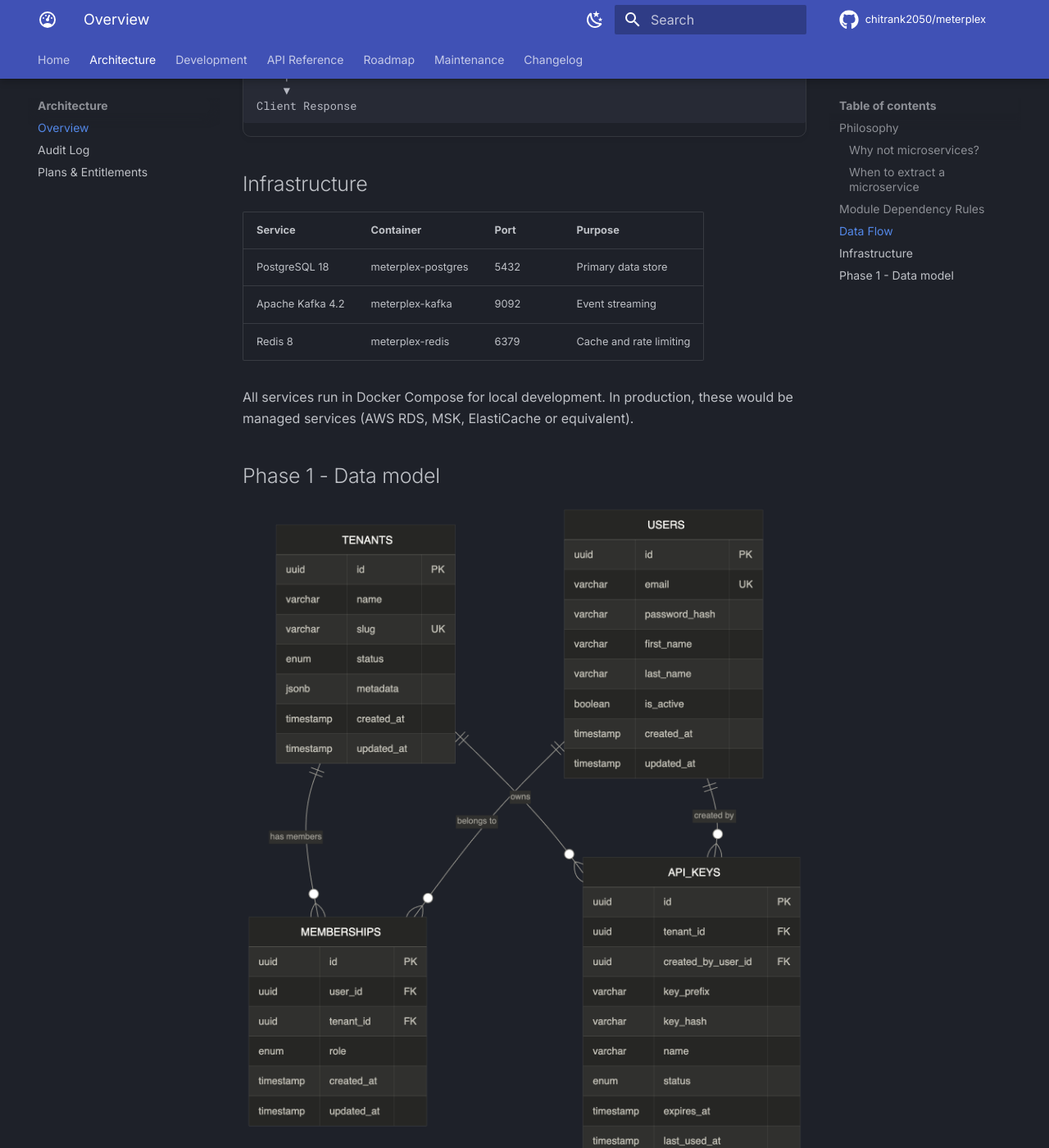
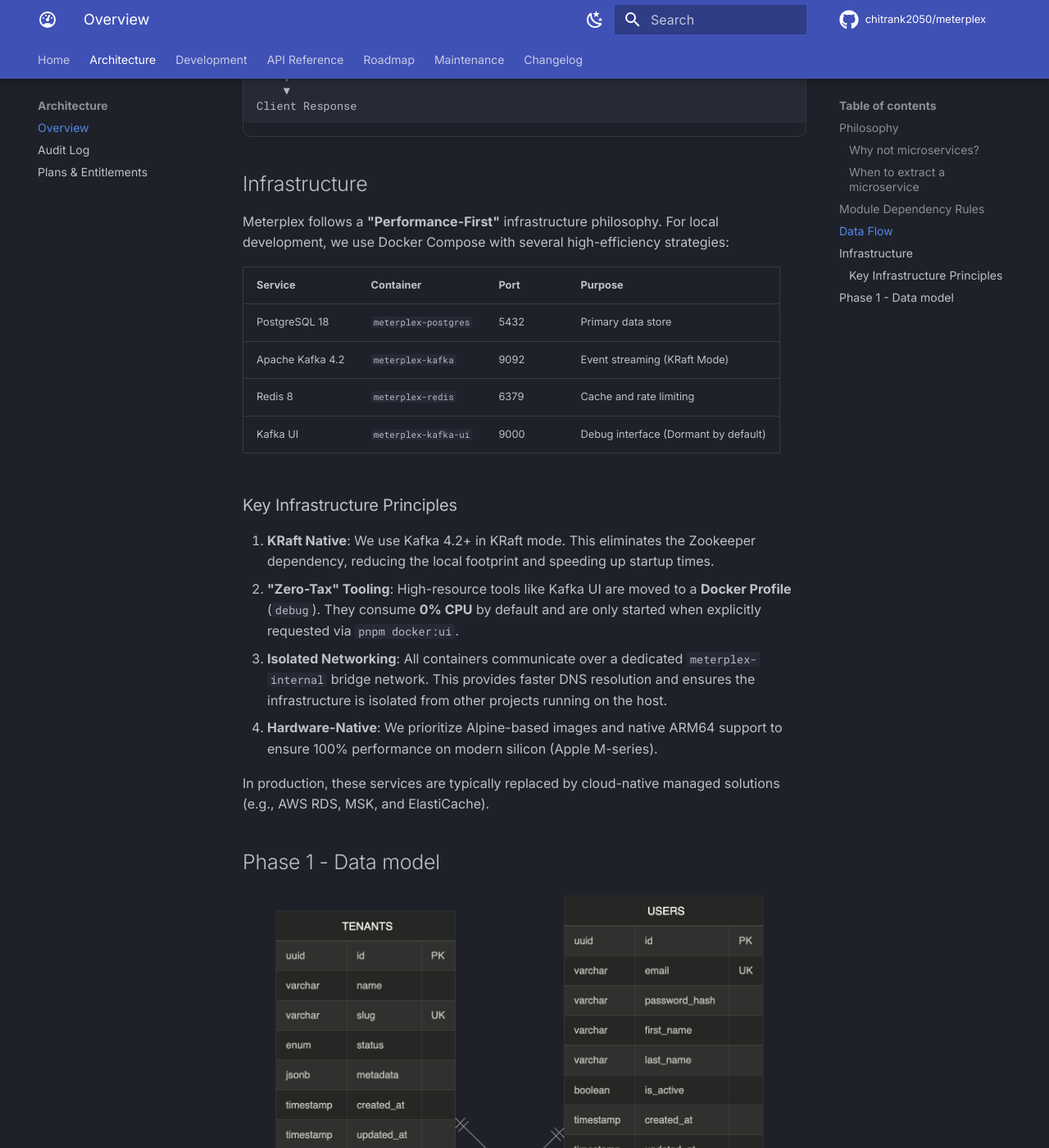
Before and after one commit to chitrank2050/meterplex, an MkDocs documentation site: the page built from docs/architecture/overview.md, in a window 1280 px wide and 1400 px high, scrolled down 2079 px. Shown: the whole window at 82% size. Built offline with MkDocs 1.6.1 and Material for MkDocs 9.7.7, drawn with Linux system fonts in a browser that asks for light colours; comment, search, counter and statistics services are not loaded.

Commit message:
docs: update infrastructure principles and add documentation for Knip zombie code detection

```diff
--- a/docs/architecture/overview.md
+++ b/docs/architecture/overview.md
@@ -82,13 +82,23 @@
 
 ## Infrastructure
 
+Meterplex follows a **"Performance-First"** infrastructure philosophy. For local development, we use Docker Compose with several high-efficiency strategies:
+
 | Service | Container | Port | Purpose |
 | :--- | :--- | :--- | :--- |
-| PostgreSQL 18 | meterplex-postgres | 5432 | Primary data store |
-| Apache Kafka 4.2 | meterplex-kafka | 9092 | Event streaming |
-| Redis 8 | meterplex-redis | 6379 | Cache and rate limiting |
+| PostgreSQL 18 | `meterplex-postgres` | 5432 | Primary data store |
+| Apache Kafka 4.2 | `meterplex-kafka` | 9092 | Event streaming (KRaft Mode) |
+| Redis 8 | `meterplex-redis` | 6379 | Cache and rate limiting |
+| Kafka UI | `meterplex-kafka-ui` | 9000 | Debug interface (Dormant by default) |
 
-All services run in Docker Compose for local development. In production, these would be managed services (AWS RDS, MSK, ElastiCache or equivalent).
+### Key Infrastructure Principles
+
+1. **KRaft Native**: We use Kafka 4.2+ in KRaft mode. This eliminates the Zookeeper dependency, reducing the local footprint and speeding up startup times.
+2. **"Zero-Tax" Tooling**: High-resource tools like Kafka UI are moved to a **Docker Profile** (`debug`). They consume **0% CPU** by default and are only started when explicitly requested via `pnpm docker:ui`.
+3. **Isolated Networking**: All containers communicate over a dedicated `meterplex-internal` bridge network. This provides faster DNS resolution and ensures the infrastructure is isolated from other projects running on the host.
+4. **Hardware-Native**: We prioritize Alpine-based images and native ARM64 support to ensure 100% performance on modern silicon (Apple M-series).
+
+In production, these services are typically replaced by cloud-native managed solutions (e.g., AWS RDS, MSK, and ElastiCache).
 
 ## Phase 1 - Data model
 
```
Also changed, not shown: docs/maintenance/ci-cd.md (+6 -0 lines).
